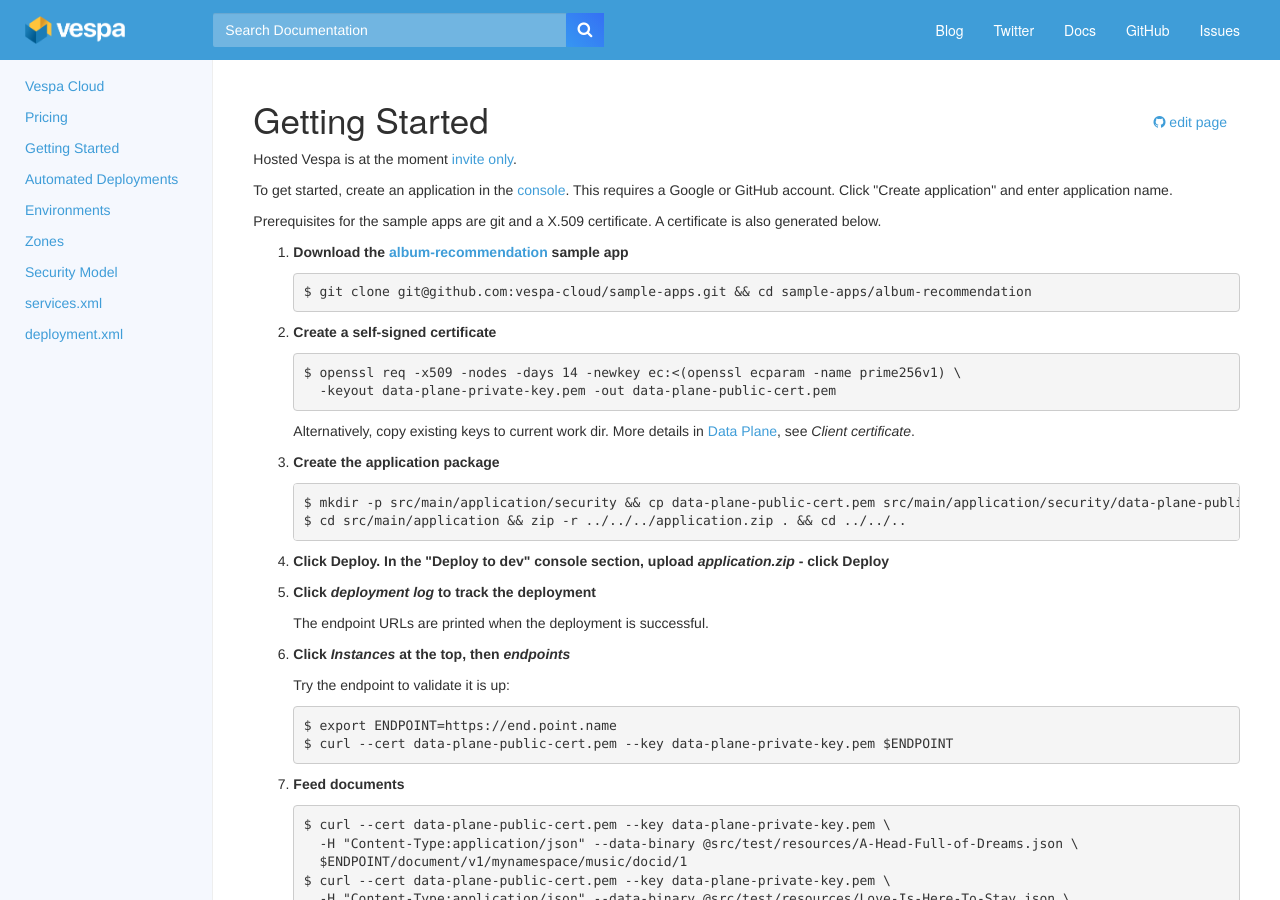
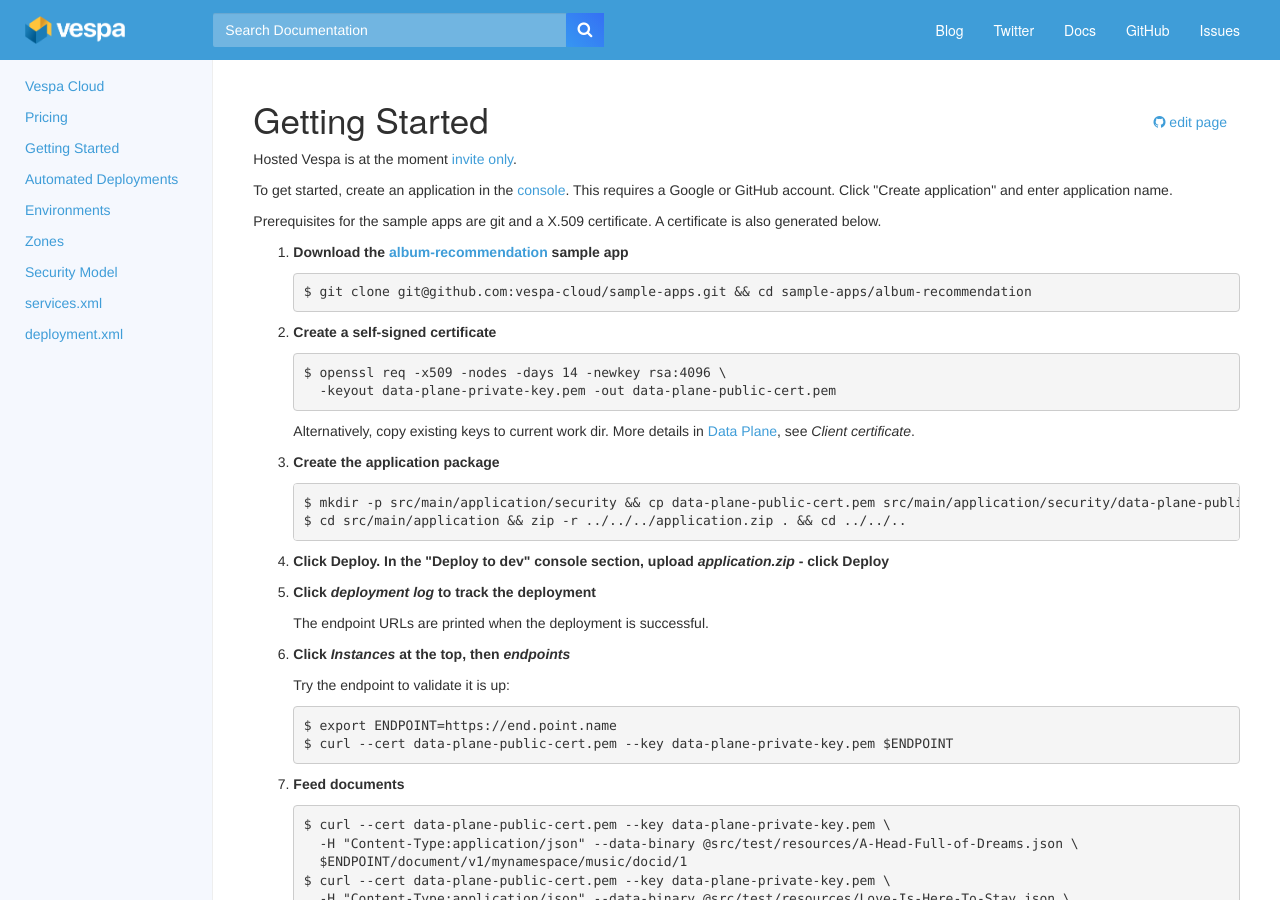
Before and after one commit to vespa-engine/cloud, a Jekyll site: the page built from getting-started.html, in a window 1280 px wide and 900 px high. Built offline with Jekyll 4.4.1, drawn with Linux system fonts in a browser that asks for light colours.

Commit message:
use rsa key

```diff
--- a/getting-started.html
+++ b/getting-started.html
@@ -25,9 +25,9 @@ $ git clone git@github.com:vespa-cloud/sample-apps.git &amp;&amp; cd sample-apps
     </li>
     <li>
         <p>
-        <strong>Create a self-signed certificate</strong>
+        <strong>Create a self-signed certificate</strong><!-- use ec:<(openssl ecparam -name prime256v1) for elliptic curve keys -->
 <pre>
-$ openssl req -x509 -nodes -days 14 -newkey ec:&lt;(openssl ecparam -name prime256v1) \
+$ openssl req -x509 -nodes -days 14 -newkey rsa:4096 \
   -keyout data-plane-private-key.pem -out data-plane-public-cert.pem
 </pre>
         Alternatively, copy existing keys to current work dir.
```
